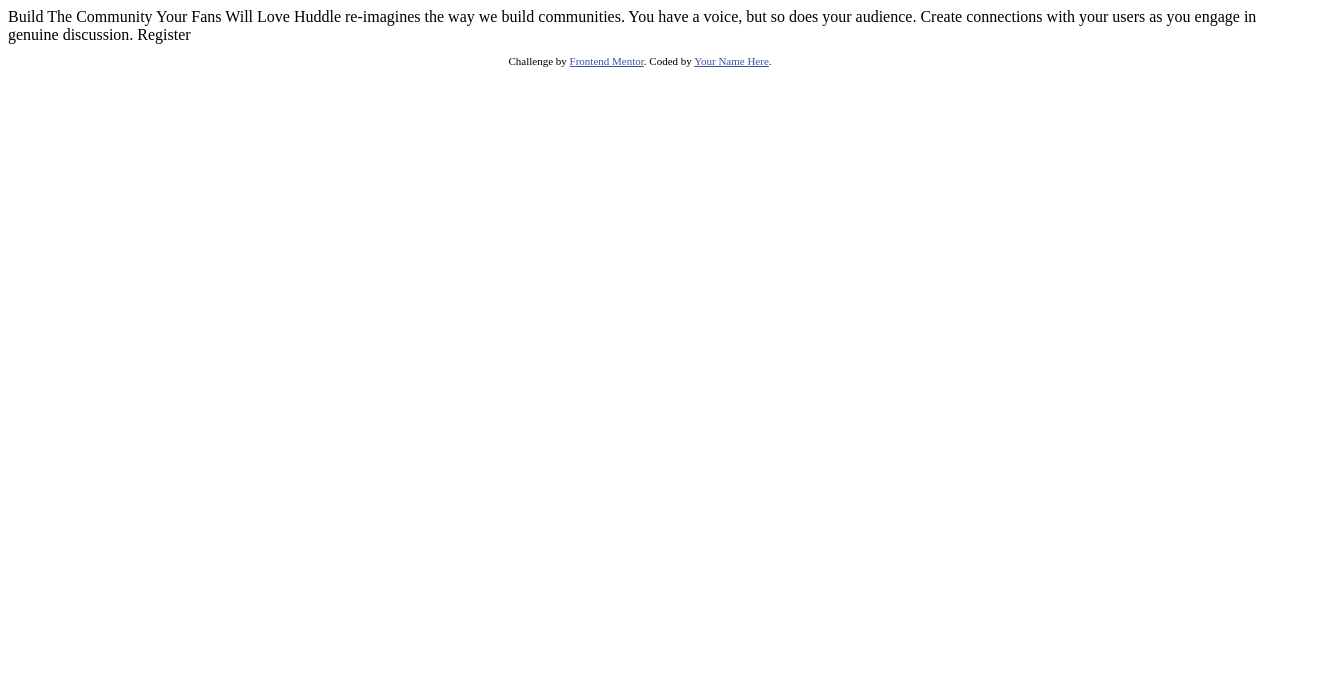
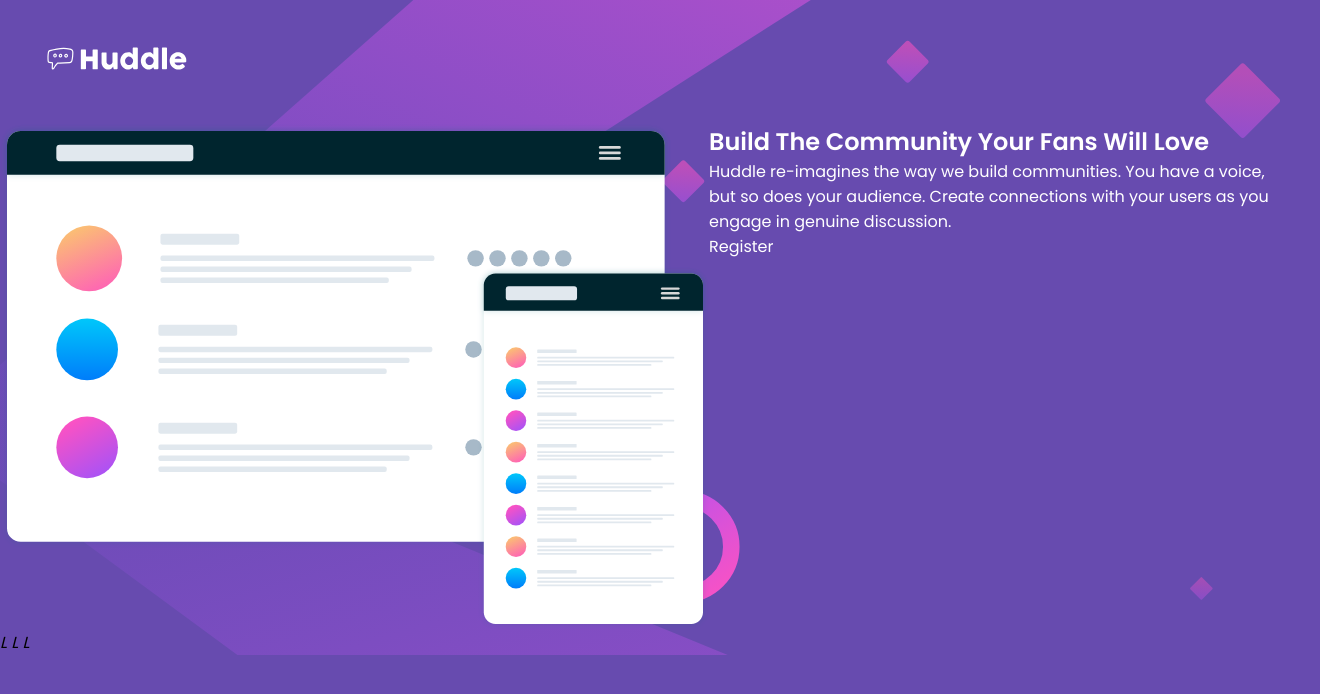
Before and after one commit to victoraamlima/devquest-css-avancado, a plain HTML site: page index.html in a window 1280 px wide. Shown: the whole page, 1320 px wide, since content can reach past the window. Drawn offline with Linux system fonts and the light colour scheme.

Commit message:
fiz uma parte do codigo

```diff
--- /dev/null
+++ b/css/reset.css
@@ -0,0 +1,9 @@
+* {
+    margin: 0;
+    padding: 0;
+}
+
+a {
+    text-decoration: none;
+    color: black;
+}
--- /dev/null
+++ b/css/style.css
@@ -0,0 +1,40 @@
+html {
+    font-family: 'Open Sans', sans-serif;
+    font-family: 'Poppins', sans-serif;
+}
+
+body {
+    background-color: hsl(257, 40%, 49%);
+}
+
+.main-page {
+    display: grid;
+    grid: "header"
+          "main"
+          "footer";
+    background-image: url(../images/bg-desktop.svg);
+    background-size: cover;
+}
+
+.main-page .header {
+    margin: 40px;
+    width: 100%;
+}
+
+.main-page .header img {
+    width: 150px;
+}
+
+.main-page .main-container {
+    display: grid;
+    grid: "image text ";
+}
+
+.main-page .main-container .text {
+    color: white;
+}
+
+.main-page .main-container .text a{
+    color: white;
+
+}
--- a/index.html
+++ b/index.html
@@ -1,33 +1,54 @@
 <!DOCTYPE html>
 <html lang="en">
+
 <head>
   <meta charset="UTF-8">
-  <meta name="viewport" content="width=device-width, initial-scale=1.0"> <!-- displays site properly based on user's device -->
+  <meta name="viewport" content="width=device-width, initial-scale=1.0">
+  <!-- displays site properly based on user's device -->
 
   <link rel="icon" type="image/png" sizes="32x32" href="./images/favicon-32x32.png">
 
   <title>Frontend Mentor | Huddle landing page with single introductory section</title>
 
-  <!-- Feel free to remove these styles or customise in your own stylesheet 👍 -->
-  <style>
-    .attribution { font-size: 11px; text-align: center; }
-    .attribution a { color: hsl(228, 45%, 44%); }
-  </style>
+  <link rel="stylesheet" href="./css/reset.css">
+  <link rel="stylesheet" href="./css/style.css">
+  <link rel="stylesheet" href="./css/responsive.css">
+
+  <link rel="preconnect" href="https://fonts.googleapis.com">
+  <link rel="preconnect" href="https://fonts.gstatic.com" crossorigin>
+  <link href="https://fonts.googleapis.com/css2?family=Open+Sans&family=Poppins:wght@400;600&display=swap"
+    rel="stylesheet">
 </head>
+
 <body>
+  <div class="main-page">
+    <header class="header">
+      <img class="logo" src="./images/logo.svg" alt="">
+    </header>
 
-  Build The Community Your Fans Will Love
+    <section class="main-container">
+      <img class="image" src="./images/illustration-mockups.svg" alt="">
 
-  Huddle re-imagines the way we build communities. You have a voice, but so does your audience.
-  Create connections with your users as you engage in genuine discussion.
+      <div class="text">
+        <h2>Build The Community Your Fans Will Love</h2>
 
-  Register
+        <p>
+          Huddle re-imagines the way we build communities. You have a voice, but so does your audience.
+          Create connections with your users as you engage in genuine discussion.
+        </p>
 
-  <footer>
-    <p class="attribution">
-      Challenge by <a href="https://www.frontendmentor.io?ref=challenge" target="_blank">Frontend Mentor</a>.
-      Coded by <a href="#">Your Name Here</a>.
-    </p>
-  </footer>
+        <div class="btn">
+          <a href="">Register</a>
+        </div>
+      </div>
+
+    </section>
+    <footer>
+      <i>L</i>
+      <i>L</i>
+      <i>L</i>
+    </footer>
+  </div>
 </body>
+
 </html>
```
Also changed, not shown: css/responsive.css (added).
